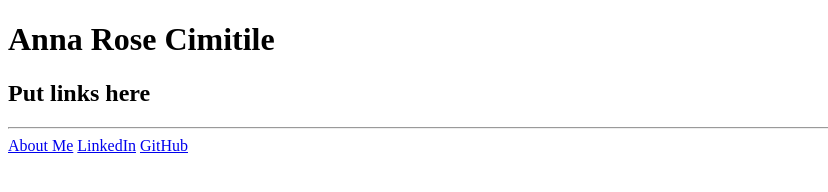
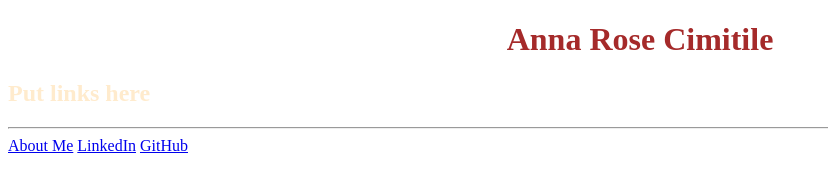
Before and after one commit to annarosecodes/Annas-Personal-Site, a plain HTML site: page Index.html in a window 1280 px wide. Shown: the whole page, without its empty margins (0-828 px from the left). Drawn offline with Linux system fonts and the light colour scheme.

Commit message:
added design elements to the homepage

```diff
--- a/Index.html
+++ b/Index.html
@@ -3,6 +3,15 @@
 <head>
 <meta charset="UTF-8">
 <meta name="viewport" content="width=device-width, initial-scale=1.0">
+<style>
+    html{
+        color:blanchedalmond;
+    }
+    h1{
+        text-align:center;
+        color:brown;
+    }
+</style>
 <title>Homepage</title>
 </head>
 <body>
```
Also changed, not shown: workInfo.html (+9 -0 lines).
